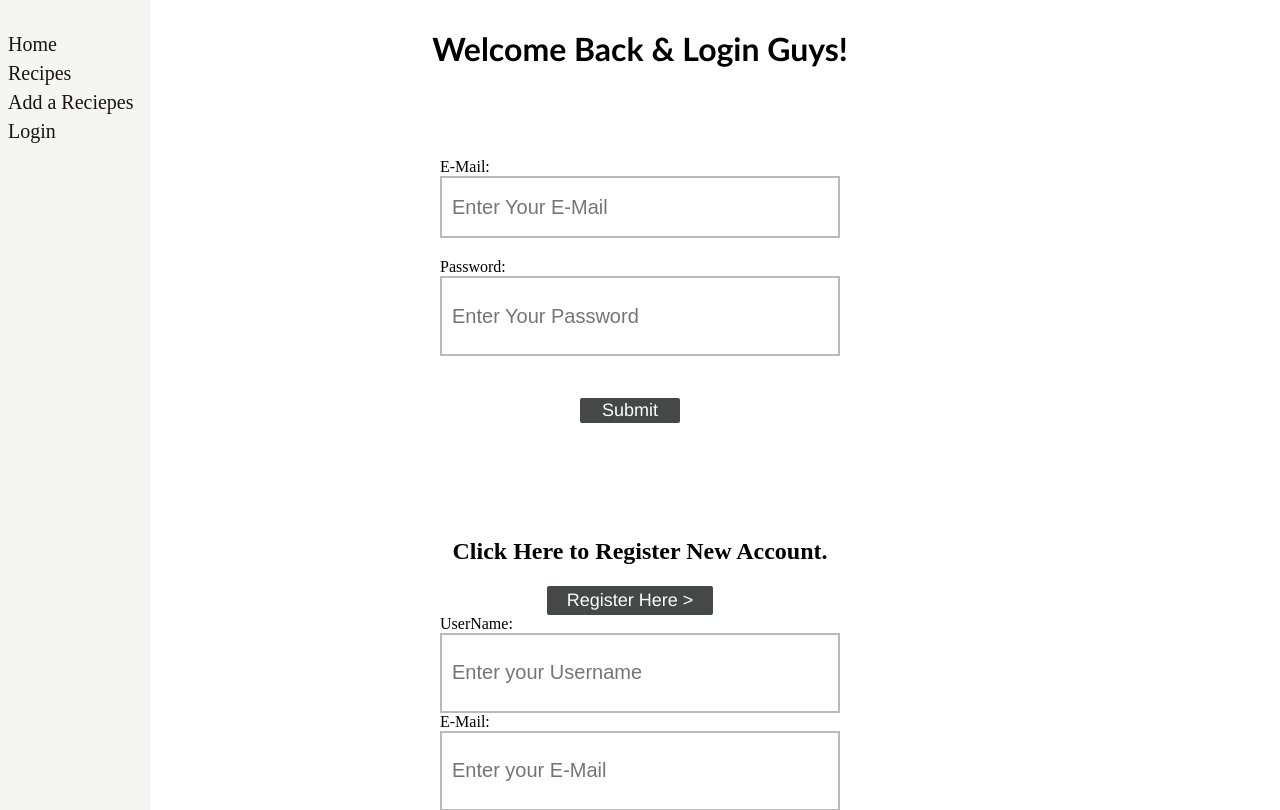
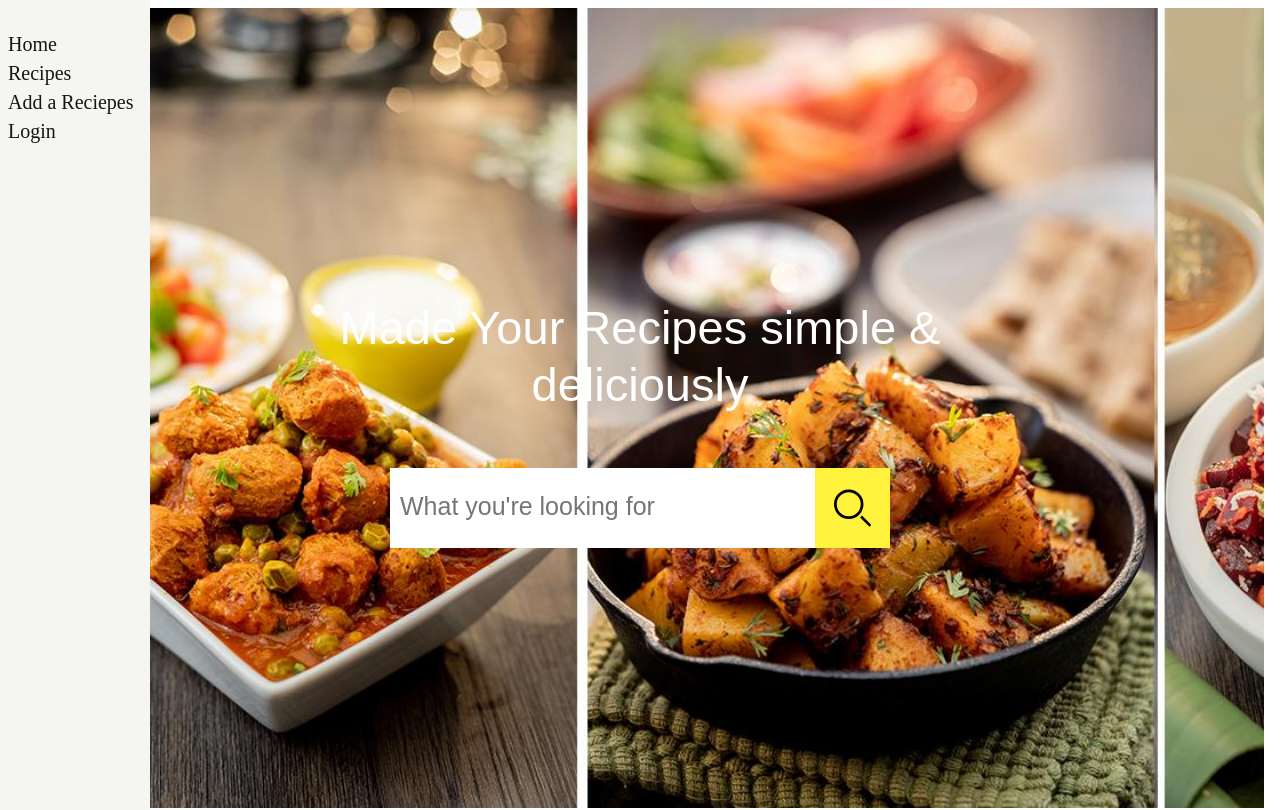
Before and after one commit to invisiblegeek1/DigitalKitchen, an Angular app in the folder AngularClient/: page /login in a window 1280 px wide. Shown: the top 810 px of the page. Built offline with nearby package versions, Linux system fonts and the light colour scheme.

Commit message:
Form Content fixed

```diff
--- a/AngularClient/src/app/app.module.ts
+++ b/AngularClient/src/app/app.module.ts
@@ -15,7 +15,7 @@ import { RecipeFormComponent } from './recipe-form/recipe-form.component';
 import { LandingPageContainerComponent } from './landing-page-container/landing-page-container.component';
 import { LoginComponent } from './login/login.component';
 const routes: Routes=[
-  {path:'landingpage',component: LandingPageContainerComponent},
+  {path:'Home',component: LandingPageContainerComponent},
 
   {path:'recipeform',component: RecipeFormComponent},
   {path:'recipes',component: RecipeViewComponent},
--- a/AngularClient/src/app/login/login.component.css
+++ b/AngularClient/src/app/login/login.component.css
@@ -9,10 +9,8 @@
 }
 .Login_Form_Section{
     display: flex;
-    align-items: center;
-    justify-content: center;
     flex-flow: row;
-    width: 500px;
+    width: 400px;
     height: 100%;
 }
 .Login_Form_E-Mail{
@@ -21,28 +19,46 @@
     justify-content: center;
     margin: 20px;
     width: 400px;
-    height: 80px;
+    height: 40px;
     flex-flow: column
 
 }
-.Login_Form_Left_Pane,.Login_Form_Right_Pane {
+.Login_Form_Password{
     display: flex;
-    align-items: center;
     text-align: left;
     justify-content: center;
     margin: 20px;
     width: 400px;
-    height: 80px;
+    height: 40px;
     flex-flow: column
 
+}
+*{
+    box-sizing: border-box;
+}
+.Login_Form_Right_Column{
+    float: right;
+    width: 50%;
+    padding: 50px;
+    height: 350px;
+}
+.Login_Form_Left_Column{
+    float: left;
+    width: 50%;
+    padding: 50px;
+    height: 350px;
+}
+.Login_Form_Row :after{
+    display: table;
+    clear: both;
+}
 
-}
 input{
     display: flex;
     width: 400px;
-    height: 80px;
+    height: 50px;
     box-sizing: border-box;
-    padding: 10px;
+    padding: 20px;
     outline: none;
     border: 2px solid #bababa;
     color: rgb(17, 16, 16);
@@ -61,9 +77,10 @@ hr{
 .Login_Form_Submit_button{
     margin-top: 6px;
     padding: 2px 10px;
+    margin-left: 35%;
     font-size: large;
     font-family: helvetica, arial;
-    font-weight: 200;
+    font-weight: 400;
     cursor: pointer;
     color:#fff;
     background-color: rgba(18, 20, 20, 0.781);
@@ -77,6 +94,7 @@ hr{
 }
 .Login_Form_Register_button{
     margin-top: 1px;
+    margin-left: 20%;
     padding: 4px 20px;
     font-size: large;
     font-family: helvetica, arial;
--- a/AngularClient/src/app/login/login.component.html
+++ b/AngularClient/src/app/login/login.component.html
@@ -1,3 +1,5 @@
+<div class="Login_Form_Row">
+    <div class="Login_Form_Left_Column">
         <div class="Login_Form_Container">
             <div class="Login_Form_Header">
                 <h1>Welcome Back & Login Guys!</h1>
@@ -9,6 +11,7 @@
                         <label for="E-Mail">E-Mail:</label>
                         <input type="text" name="e-mail" placeholder="Enter Your E-Mail" ngModel required>
                     </div>
+                    <br />
                     <div class="Login_Form_Password">
                         <label for="Password">Password:</label>
                         <input type="password" name="password" placeholder="Enter Your Password" ngModel required>
@@ -18,24 +21,28 @@
 
                 </div>
             </form>
-    <br><br><br><br>
-      <br><br><br><br><br><br>
-      <br><br>
-        <div class="Login_Form_Right_Pane">
+
+        </div>
+    </div>
+        <div class="Login_Form_Right_Column">
 
             <h2>Click Here to Register New Account.</h2>
 
-            <button class="Login_Form_Register_button" onclick="document.getElementById('Register_Form').style.display='block'" style="width:auto;" type="submit" value="Submit">Register Here ></button>
+            <button class="Login_Form_Register_button" type="submit" value="Submit">Register Here ></button>
             <div class="Login_Register_Form_Section" id="Register_Form">
-                <form #registerform="ngForm" ngNativeValidate  (ngSubmit)="OnSubmit(registerform.value)" class="Login_Register_Form" action="" method="POST">
+                <form #registerform="ngForm" ngNativeValidate (ngSubmit)="OnSubmit(registerform.value)"
+                    class="Login_Register_Form" action="" method="POST">
                     <div class="Login_Register_Form_Username">
-                        <label for="username">UserName:</label>
-                        <input type="text" placeholder="Enter your Username" name="username"  ngModel required>
+                        <label for="name">Name:</label>
+                        <input type="text" placeholder="Enter your Name" name="name" ngModel required>
                     </div>
+                    <br />
                     <div class="Login_Register_Form_E-Mail">
                         <label for="E-Mail">E-Mail:</label>
                         <input type="text" placeholder="Enter your E-Mail" name="email" ngModel required>
                     </div>
+                    <br />
+
                     <div class="Login_Register_Form_Password">
                         <label for="Password">Password:</label>
                         <input type="text" placeholder="Enter your Password" name="password" ngModel required>
@@ -47,15 +54,4 @@
             </div>
 
         </div>
-    <script>
-        // Get the modal
-        var modal = document.getElementById('Register_Form');
-
-        // When the user clicks anywhere outside of the modal, close it
-        window.onclick = function(event) {
-            if (event.target == modal) {
-                modal.style.display = "none";
-            }
-        }
-        </script>
 </div>
--- a/AngularClient/src/app/navbar-component/navbar-component.component.html
+++ b/AngularClient/src/app/navbar-component/navbar-component.component.html
@@ -8,11 +8,13 @@
 </head>
 <body>
     <div class="Navbar_sidenav">
-        <a routerLink="landingpage"> Home </a>
+        <a routerLink="Home"> Home </a>
 
         <a routerLink="recipes"> Recipes </a>
         <a routerLink="recipeform">Add a Reciepes</a>
         <a routerLink="login"> Login</a>
     </div>
+    <app-landing-page-container></app-landing-page-container>
+
 </body>
 </html>
```
Also changed, not shown: AngularClient/src/app/recipe-form/recipe-form.component.ts (+8 -2 lines), AngularClient/src/app/app.component.html (line endings or trailing spaces). Lines whose indentation alone changed are shown as unchanged.
